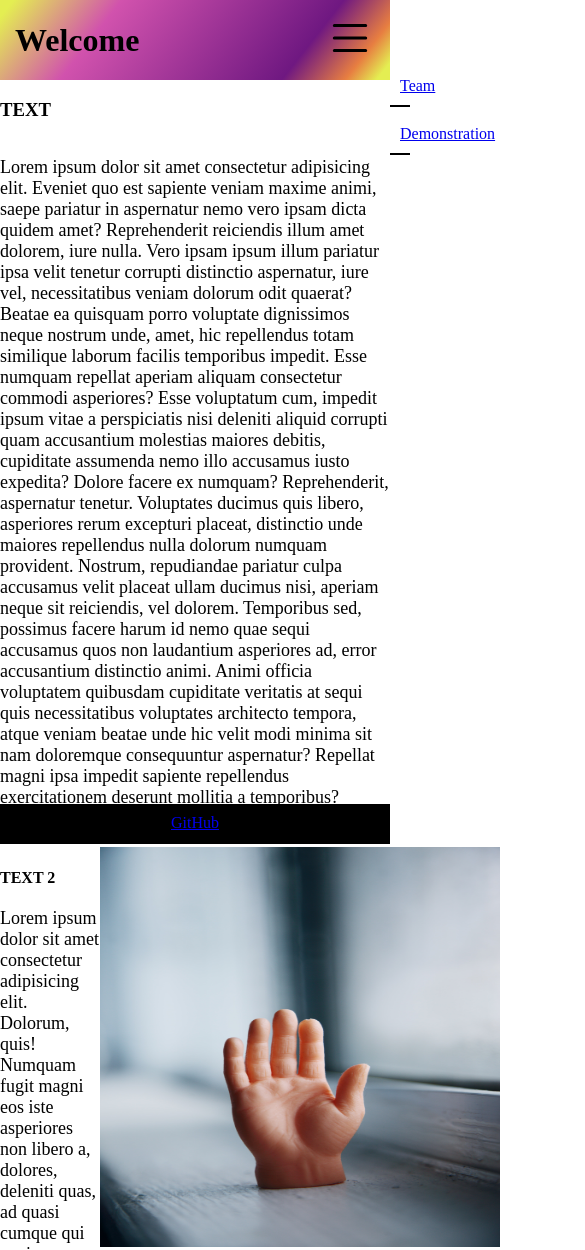
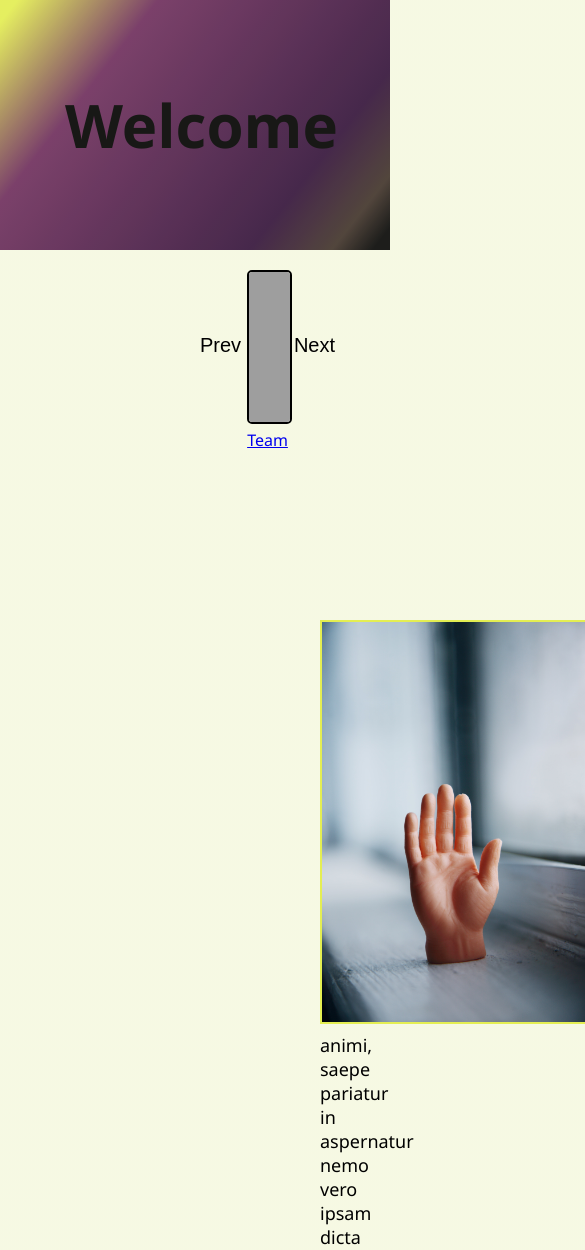
Before and after one commit to LoremakerEgg/mini-project-brights, a website built with Vite: page index.html in a window 390 px wide. Shown: the top 1250 px of the page, 585 px wide, since content can reach past the window. Built offline with nearby package versions, Linux system fonts and the light colour scheme; grey boxes are pictures that could not be loaded.

Commit message:
First draft

```diff
--- a/index.html
+++ b/index.html
@@ -9,19 +9,25 @@
   <body>
     <header>
       <h1>Welcome</h1>
-      <div id="navicon">
-        <img id="nav-menu" src="/images/list.svg" alt="An icon for a menu" />
-        <div class="navbar">
-          <ul>
-            <li><a href="team.html">Team</a></li>
-            <li><a href="demo.html">Demonstration</a></li>
-          </ul>
-        </div>
-      </div>
     </header>
-    <div>
+    <nav class="carousel-nav">
+      <button class="prev-btn">Prev</button>
+      <div class="img-containerTop">
+            <img
+              id="carousel-img"
+              src="https://images.unsplash.com/photo-1535378917042-10a22c95931a?ixlib=rb-4.0.3&ixid=MnwxMjA3fDB8MHxzZWFyY2h8MTB8fHJvYm90JTIwaGFuZHxlbnwwfHwwfHw%3D&auto=format&fit=crop&w=500&q=60"
+              alt=""
+            /><a href="team.html">Team</a>
+    </div>
+      <button class="next-btn">Next</button>
+    </nav>
       <main>
-        <h3>TEXT</h3>
+        <div class="image-containerleft">
+          <div class="text-containerTop">
+        <img id="left"
+        src="/images/five-fingers-hand.jpg"
+        alt="A picture of a hand holding up five fingers"
+      /><h3>TEXT</h3>
         <p>
           Lorem ipsum dolor sit amet consectetur adipisicing elit. Eveniet quo
           est sapiente veniam maxime animi, saepe pariatur in aspernatur nemo
@@ -35,7 +41,7 @@
           ipsum vitae a perspiciatis nisi deleniti aliquid corrupti quam
           accusantium molestias maiores debitis, cupiditate assumenda nemo illo
           accusamus iusto expedita? Dolore facere ex numquam? Reprehenderit,
-          aspernatur tenetur. Voluptates ducimus quis libero, asperiores rerum
+          aspernatur tenetur.<br><br> Voluptates ducimus quis libero, asperiores rerum
           excepturi placeat, distinctio unde maiores repellendus nulla dolorum
           numquam provident. Nostrum, repudiandae pariatur culpa accusamus velit
           placeat ullam ducimus nisi, aperiam neque sit reiciendis, vel dolorem.
@@ -46,7 +52,7 @@
           hic velit modi minima sit nam doloremque consequuntur aspernatur?
           Repellat magni ipsa impedit sapiente repellendus exercitationem
           deserunt mollitia a temporibus? Maiores delectus quaerat veniam ullam.
-        </p>
+        </p></div></div>
         <div class="image-container">
           <div class="text-container">
             <h4>TEXT 2</h4>
@@ -56,7 +62,7 @@
               dolores, deleniti quas, ad quasi cumque qui veniam aliquid iure
               voluptates enim voluptatem optio minima? Sapiente nisi
               reprehenderit totam odio facere fuga sit ut, tempore recusandae
-              culpa illo deserunt in. Officiis necessitatibus quos, magni illum
+              culpa illo deserunt in.<br><br> Officiis necessitatibus quos, magni illum
               cupiditate earum molestiae eum tenetur ab! Laboriosam quisquam
               laudantium enim excepturi aspernatur? Saepe aperiam aliquid illum,
               esse veritatis sequi explicabo autem, id accusantium cupiditate
@@ -65,7 +71,7 @@
               dolores sed ipsum, incidunt eius maxime.
             </p>
           </div>
-          <img
+          <img id="right"
             src="/images/five-fingers-hand.jpg"
             alt="A picture of a hand holding up five fingers"
           />
@@ -73,7 +79,7 @@
       </main>
     </div>
     <footer>
-      <a href="http://" target="_blank" rel="noopener noreferrer">GitHub</a>
+      <a href="#">Copyright ©</a><a href="http://" target="_blank" rel="noopener noreferrer">GitHub</a>
     </footer>
     <script type="module" src="/index.js"></script>
   </body>
--- a/index.js
+++ b/index.js
@@ -1,2 +1,44 @@
 import "./style-global.scss";
 import "./style-index.scss";
+
+const imageContainer = document.querySelector(".image-container");
+const images = document.querySelectorAll(".image-container img");
+const prevBtn = document.getElementById("prev-btn");
+const nextBtn = document.getElementById("next-btn");
+
+let currentIndex = 0;
+
+function showImage(index) {
+  images.forEach((image) =>
+    image.classList.remove("active", "previous", "next")
+  );
+  images[index].classList.add("active");
+  if (index === 0) {
+    images[images.length - 1].classList.add("previous");
+    images[index + 1].classList.add("next");
+  } else if (index === images.length - 1) {
+    images[index - 1].classList.add("previous");
+    images[0].classList.add("next");
+  } else {
+    images[index - 1].classList.add("previous");
+    images[index + 1].classList.add("next");
+  }
+}
+
+prevBtn.addEventListener("click", () => {
+  currentIndex--;
+  if (currentIndex < 0) {
+    currentIndex = images.length - 1;
+  }
+  showImage(currentIndex);
+});
+
+nextBtn.addEventListener("click", () => {
+  currentIndex++;
+  if (currentIndex > images.length - 1) {
+    currentIndex = 0;
+  }
+  showImage(currentIndex);
+});
+
+showImage(currentIndex);
--- a/style-global.scss
+++ b/style-global.scss
@@ -2,93 +2,178 @@ $mainColor: rgb(228, 238, 82);
 $mainGradient: linear-gradient(
   128deg,
   rgba(228, 238, 82, 1) 3%,
-  rgba(209, 82, 173, 1) 27%,
-  rgba(111, 24, 129, 1) 76%,
-  rgba(231, 126, 65, 1) 90%,
-  rgba(228, 238, 82, 1) 97%
+  rgb(110, 45, 93) 27%,
+  rgb(52, 18, 59) 76%,
+  rgb(65, 51, 43) 90%,
+  rgb(6, 6, 6) 97%
 );
+$secondaryColor: rgb(215, 158, 78);
+$secondaryGradient: linear-gradient(
+  321deg,
+  rgba(215, 158, 78, 1) 17%,
+  rgba(214, 201, 78, 1) 31%,
+  rgba(198, 215, 78, 0.15730042016806722) 73%
+);
+
 body {
   margin: 0;
+  font-family: "Segoe UI", Tahoma, Geneva, Verdana, sans-serif;
+  background: $secondaryGradient;
 }
 header {
-  background: $mainColor;
   background: $mainGradient;
-  height: 80px;
+  opacity: 0.9;
+  height: 250px;
   display: flex;
   align-items: center;
   padding-left: 15px;
   justify-content: space-between;
   h1 {
     margin: 0;
+    font-size: 60px;
+    padding-left: 50px;
   }
-  #navicon {
-    padding-right: 15px;
-  }
-  img {
-    height: 50px;
-  }
-  &:hover ~ .navbar {
-    display: block;
-  }
+}
+.img-containerTop {
+  width: 450px;
+  height: 150px;
 }
 footer {
   background-color: black;
-  height: 40px;
+  // background: $mainGradient;
+  font-family: monospace;
+  height: 60px;
   width: 100%;
-  position: absolute;
+  position: relative;
   bottom: 0;
   display: flex;
-  justify-content: center;
+  align-items: center;
+  justify-content: space-around;
   a {
+    font-size: 14px;
     padding-top: 10px;
+    color: white;
   }
 }
 main {
   display: flex;
   flex-direction: column;
+  margin-left: 300px;
+  margin-right: 300px;
+
+  h3 {
+    font-size: 24px;
+    margin-top: 100px;
+    padding: 10px;
+    color: purple;
+  }
+  h4 {
+    color: purple;
+    font-size: 24px;
+    margin-left: 20px;
+  }
   p {
     font-size: 18px;
+    margin: 20px;
+    padding-bottom: 30px;
   }
-  img {
+  #left {
     height: 400px;
-    min-width: 400px;
+    min-width: 200px;
+    float: left;
+    border: 2px solid $mainColor;
+    margin-left: 20px;
+    margin-right: 5px;
+  }
+  #right {
+    height: 400px;
+    min-width: 300px;
+    margin-top: 80px;
+    margin-bottom: 20px;
     float: right;
+    border: 2px solid $mainColor;
   }
   .image-container {
     display: flex;
     padding-right: 50px;
   }
-}
-.navbar {
-  position: absolute;
-  right: 0;
-  background-color: salmon;
-  width: 0px;
-  transition: width 1s ease-in-out;
-  ul {
-    padding: 0;
-    margin: 0;
-    display: flex;
-    flex-direction: column;
-    gap: 0.5rem;
-  }
-  li {
-    list-style: none;
-    padding: 10px;
-    display: flex;
-    border-bottom: 2px solid black;
+  .image-containerleft {
+    // background: $secondaryGradient;
   }
 }
-#nav-menu:hover ~ .navbar {
-  display: block;
-  width: 200px;
+
+.carousel-nav {
+  display: flex;
+  align-items: center;
+  justify-content: space-around;
+  padding-top: 20px;
+  padding-bottom: 100px;
+  .carousel-item {
+    margin: 0 10px;
+    width: 100%;
+  }
+  .carousel-list {
+    display: flex;
+    list-style: none;
+    margin: 0;
+    padding: 0;
+    overflow: hidden;
+  }
+  .prev-btn {
+    border: none;
+    background: transparent;
+    font-size: 20px;
+    cursor: pointer;
+    padding-left: 200px;
+  }
+  .next-btn {
+    border: none;
+    background: transparent;
+    font-size: 20px;
+    cursor: pointer;
+    padding-right: 200px;
+    // background-image: url("https://images.unsplash.com/photo-1578850355726-ee748b33dcd8?ixlib=rb-4.0.3&ixid=MnwxMjA3fDB8MHxzZWFyY2h8MTh8fGFycm93fGVufDB8fDB8fA%3D%3D&auto=format&fit=crop&w=500&q=60");
+    // background-size: 200px;
+    // border-radius: 5px;
+  }
+  #carousel-img {
+    width: 100%;
+    height: 100%;
+    border-radius: 5px;
+    border-style: groove;
+    border: 2px solid black;
+  }
 }
-.navbar:hover {
-  display: block;
-  width: 200px;
-}
+
 @media only screen and (max-width: 800px) {
   footer {
-    position: sticky;
   }
 }
+
+// .image-container {
+//   position: relative;
+//   width: 500px;
+//   height: 500px;
+//   overflow: hidden;
+// }
+
+// img {
+//   position: absolute;
+//   top: 0;
+//   left: 0;
+//   width: 500px;
+//   height: 500px;
+//   transition: transform 0.5s ease-in-out;
+// }
+
+// .active {
+//   transform: translateX(0);
+// }
+
+// .previous {
+//   transform: translateX(-100%);
+// }
+
+// .next {
+//   transform: translateX(100%);
+// }
```
